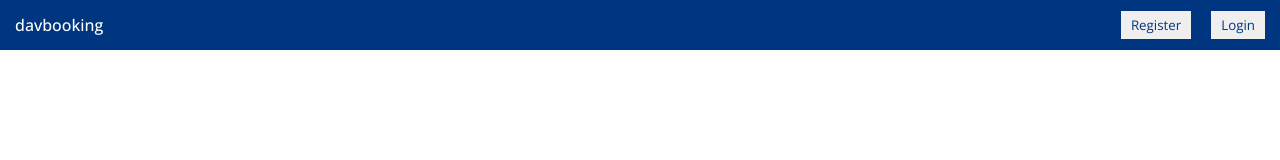
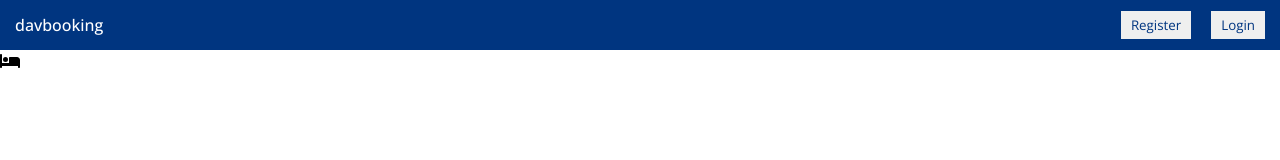
Before and after one commit to DavidSosaMoriana/BookingApp, a React (Create React App) app: page / in a window 1280 px wide. Shown: the top 160 px of the page. Built offline with nearby package versions, Linux system fonts and the light colour scheme.

Commit message:
Header Changes

```diff
--- a/package.json
+++ b/package.json
@@ -3,6 +3,10 @@
   "version": "0.1.0",
   "private": true,
   "dependencies": {
+    "@fortawesome/fontawesome-svg-core": "^6.1.1",
+    "@fortawesome/free-regular-svg-icons": "^6.1.1",
+    "@fortawesome/free-solid-svg-icons": "^6.1.1",
+    "@fortawesome/react-fontawesome": "^0.1.18",
     "@testing-library/jest-dom": "^5.16.4",
     "@testing-library/react": "^13.1.1",
     "@testing-library/user-event": "^13.5.0",
--- /dev/null
+++ b/src/components/header/Header.jsx
@@ -0,0 +1,20 @@
+import {
+  faBed,
+
+} from "@fortawesome/free-solid-svg-icons";
+import { FontAwesomeIcon } from "@fortawesome/react-fontawesome";
+import "./header.css";
+
+const Header = () => {
+  return (
+    <div className="header">
+      <div className="headerList">
+        <div className="headerListItem">
+        <FontAwesomeIcon icon={faBed} />
+        </div>
+      </div>
+    </div>
+  )
+}
+
+export default Header
--- a/src/pages/home/Home.jsx
+++ b/src/pages/home/Home.jsx
@@ -1,10 +1,12 @@
 import Navbar from "../../components/navbar/Navbar"
+import Header from "../../components/header/Header"
 import "./home.css";
 
 const Home = () => {
   return (
     <div>
       <Navbar />
+      <Header />
     </div>
   )
 }
```
Also changed, not shown: src/components/header/header.css (added), 1 other file (tests, documents, lock files or other folders).
